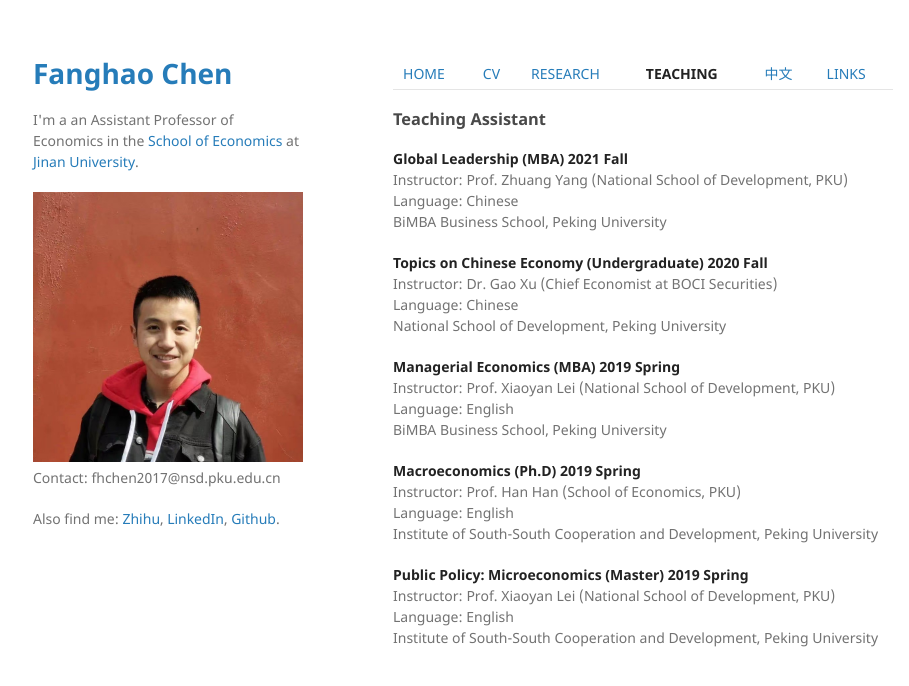
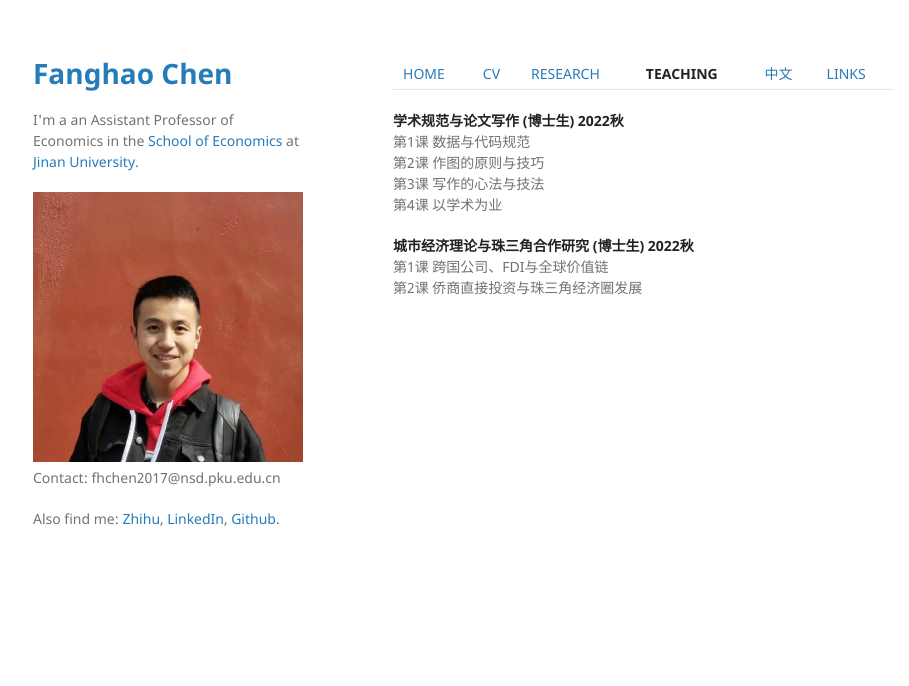
Before and after one commit to FanghaoChen/homepage, a Jekyll site: the page built from teaching.md, in a window 1280 px wide. Shown: the top 686 px of the page, without its empty margins (177-1086 px from the left). Built offline with Jekyll 4.4.1, drawn with Linux system fonts in a browser that asks for light colours; our own code applies the rules of GitHub Pages for plain Markdown files.

Commit message:
Update teaching.md

```diff
--- a/teaching.md
+++ b/teaching.md
@@ -1,28 +1,11 @@
-[HOME](./index.md) | [CV](./assets/CV_FanghaoChen_220509.pdf) | [RESEARCH](./research.md) | [**TEACHING**](./) | [中文](./chinesepage.md) | [LINKS](./links.md)
+[HOME](./index.md) | [CV](./assets/CV_FanghaoChen_220509.pdf) | [RESEARCH](./research.md) | [**TEACHING**](./teaching.md) | [中文](./chinesepage.md) | [LINKS](./links.md)
 
-### Teaching Assistant
+**学术规范与论文写作 (博士生) 2022秋** <br/>
+第1课 数据与代码规范 <br/>
+第2课 作图的原则与技巧 <br/>
+第3课 写作的心法与技法 <br/>
+第4课 以学术为业 <br/>
 
-**Global Leadership (MBA) 2021 Fall** <br/>
-Instructor: Prof. Zhuang Yang (National School of Development, PKU) <br/>
-Language: Chinese <br/>
-BiMBA Business School, Peking University
-
-**Topics on Chinese Economy (Undergraduate) 2020 Fall** <br/>
-Instructor: Dr. Gao Xu (Chief Economist at BOCI Securities) <br/>
-Language: Chinese <br/>
-National School of Development, Peking University
-
-**Managerial Economics (MBA) 2019 Spring** <br/>
-Instructor: Prof. Xiaoyan Lei (National School of Development, PKU) <br/>
-Language: English <br/>
-BiMBA Business School, Peking University
-
-**Macroeconomics (Ph.D) 2019 Spring** <br/>
-Instructor: Prof. Han Han (School of Economics, PKU) <br/>
-Language: English <br/>
-Institute of South-South Cooperation and Development, Peking University
-
-**Public Policy: Microeconomics (Master) 2019 Spring** <br/>
-Instructor: Prof. Xiaoyan Lei (National School of Development, PKU) <br/>
-Language: English <br/>
-Institute of South-South Cooperation and Development, Peking University
+**城市经济理论与珠三角合作研究 (博士生) 2022秋** <br/>
+第1课 跨国公司、FDI与全球价值链 <br/>
+第2课 侨商直接投资与珠三角经济圈发展 <br/>
```
